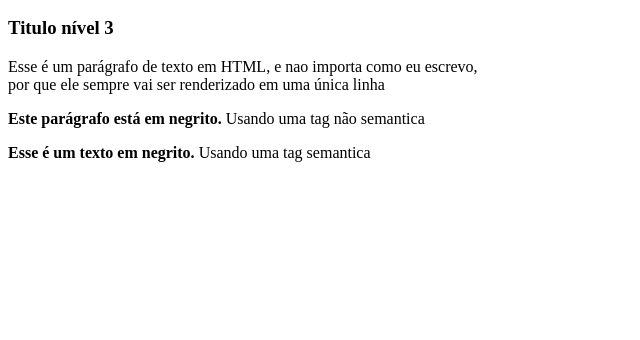
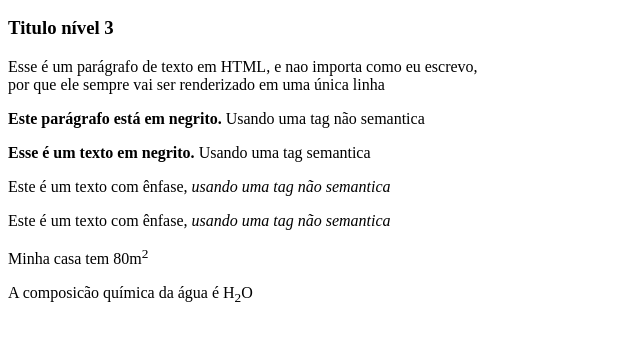
Before and after one commit to HeitFernandes/projeto_frontend, a plain HTML site: page tags-html/index.html in a window 1280 px wide. Shown: the part 110-450 px from the top of the page, without its empty margins (0-640 px from the left). Drawn offline with Linux system fonts and the light colour scheme.

Commit message:
feat: Termina de adicionar o conteudo das tags

```diff
--- a/tags-html/index.html
+++ b/tags-html/index.html
@@ -8,17 +8,48 @@
 <body>
 
     <!-- Os h1, h2 entre outros são usados para determinar os títulos e dar prioridade através da hierarquia deles -->
-
     <h1>Titulo nível 1</h1>
     <h2>Titulo nível 2</h2>
     <h3>Titulo nível 3</h3>
 
+
+
     <!-- Este p é usado para parágrafo -->
+
+            <!-- Repare que o <br> está sendo utilizado para quebra de linha mas não é a forma correta de se fazer isso -->
+
     <p>Esse é um parágrafo de texto em HTML, e nao importa como eu escrevo, <br>
     por que ele sempre vai ser renderizado em uma única linha</p>
 
+
+
+
     <!-- Trazendo o Negrito para o parágrafo -->
+
+                                        <!-- Forma não semantica -->
         <p><b>Este parágrafo está em negrito.</b> Usando uma tag não semantica</p>
+
+                                        <!-- Forma semantica -->
         <p><strong>Esse é um texto em negrito. </strong> Usando uma tag semantica</p>
+
+
+
+    <!-- Trazendo o Italico para o parágrafo -->
+
+                                <!-- Forma não semantica -->
+        <p>Este é um texto com ênfase, <i>usando uma tag não semantica</i></p>
+
+                                <!-- Forma semantica -->
+        <p>Este é um texto com ênfase, <em>usando uma tag não semantica</em></p>
+
+
+    <!-- Usando sup para formatacao de numero
+     == <sup> para elevar
+    == <sub> para abaixar
+        Repare no exemplo abaixo
+ -->
+        <p>Minha casa tem 80m<sup>2</sup></p>
+        <p>A composicão química da água é H<sub>2</sub>O</p>
+
 </body>
 </html>
```
